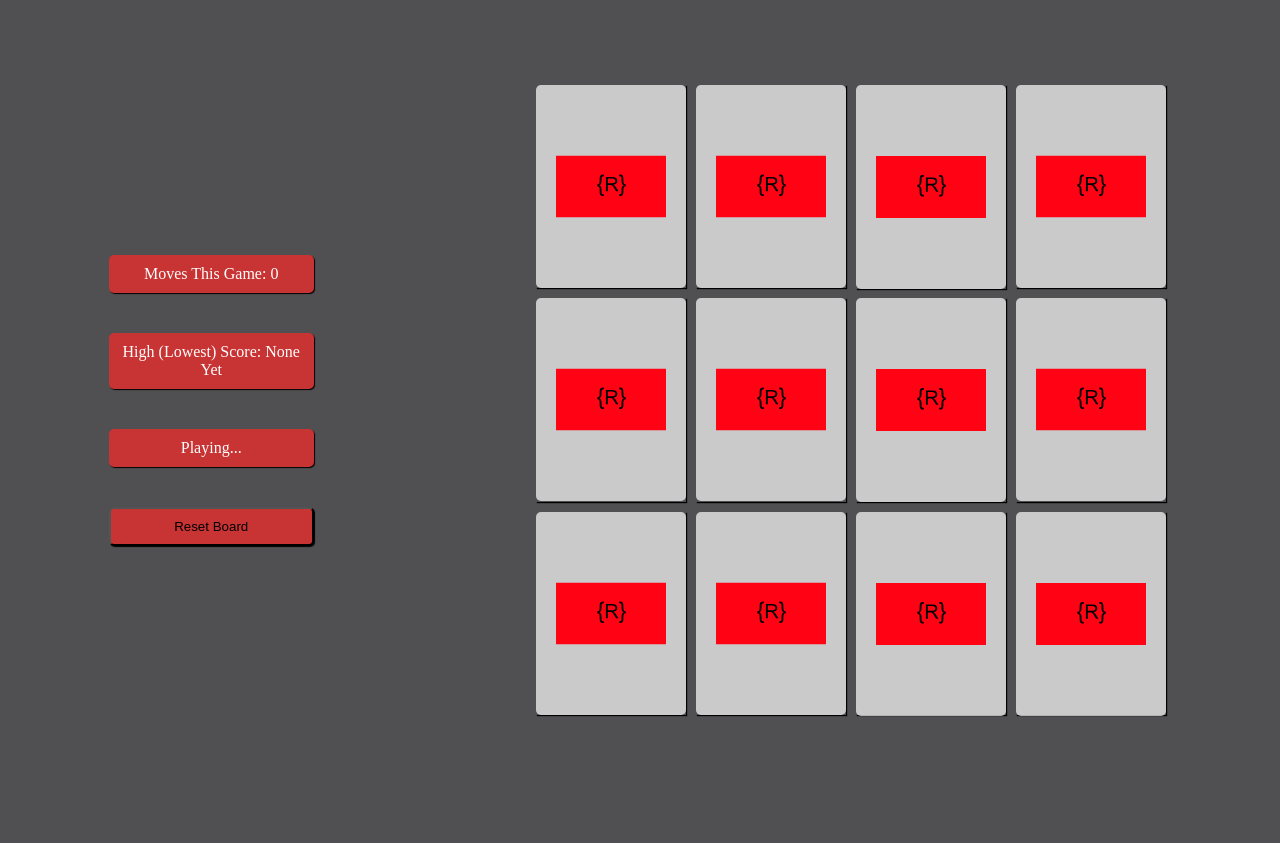
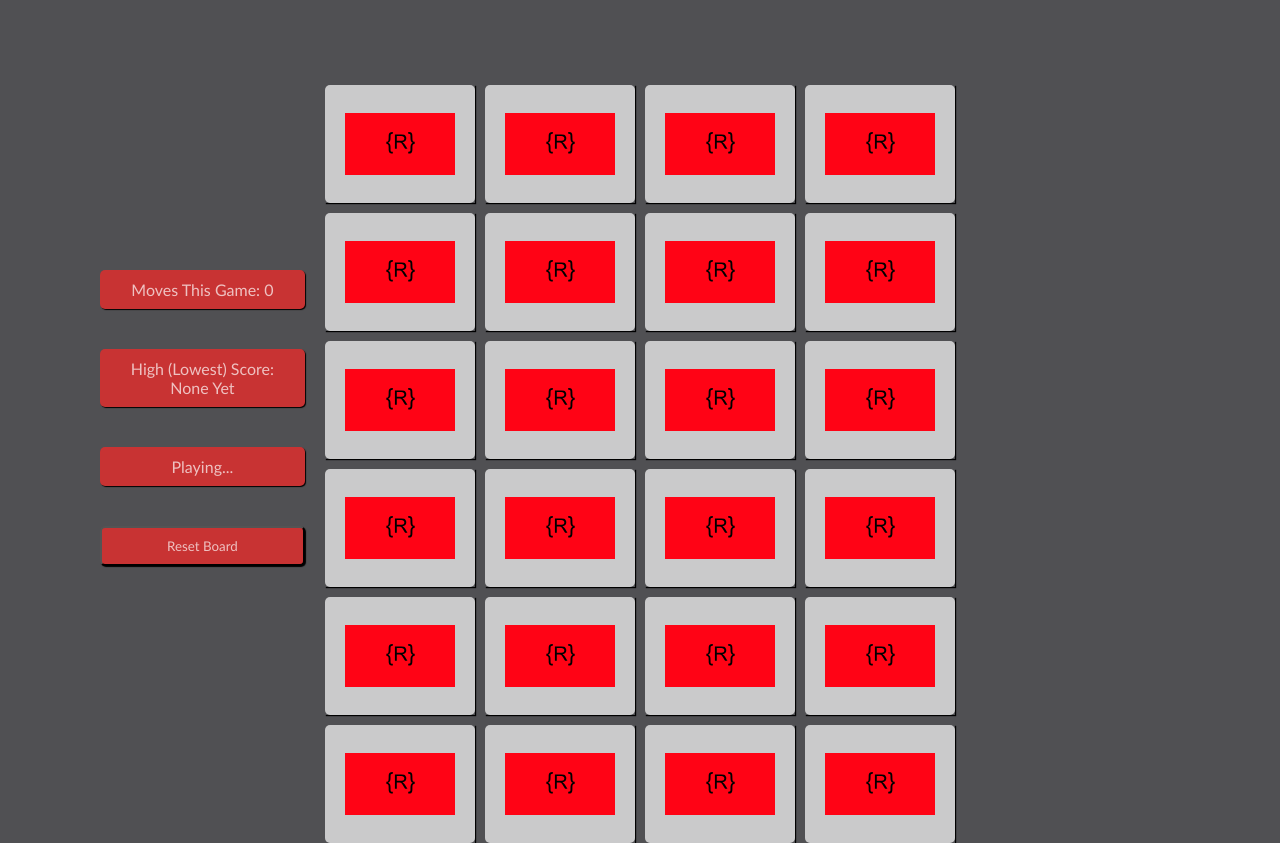
Before and after one commit to stephanedreyfus/memoryGame, a plain HTML site: page index.html in a window 1280 px wide. Before the commit the page ends 800 px from the top, so only its background shows below. Drawn offline with Linux system fonts and the light colour scheme.

Commit message:
Added more cards, tweaked CSS. Seems to be working.

```diff
--- a/index.html
+++ b/index.html
@@ -70,7 +70,54 @@
             <img class="front" src="images/Torus_7.svg" alt="Torus 7">
             <img class="back" src="images/red-rithm.svg" alt="Memory Card">
         </div>
+        <div class="memory-card" data-framework="Diring_5">
+            <img class="front" src="images/Diring_5.svg" alt="Diring 5">
+            <img class="back" src="images/red-rithm.svg" alt="Memory Card">
+        </div>
+        <div class="memory-card" data-framework="Diring_5">
+            <img class="front" src="images/Diring_5.svg" alt="Diring 5">
+            <img class="back" src="images/red-rithm.svg" alt="Memory Card">
+        </div>
+        <div class="memory-card" data-framework="Disc28">
+            <img class="front" src="images/Disc28.svg" alt="Disc28">
+            <img class="back" src="images/red-rithm.svg" alt="Memory Card">
+        </div>
+        <div class="memory-card" data-framework="Disc28">
+            <img class="front" src="images/Disc28.svg" alt="Disc28">
+            <img class="back" src="images/red-rithm.svg" alt="Memory Card">
+        </div>
+        <div class="memory-card" data-framework="Flower4">
+            <img class="front" src="images/Flower4.svg" alt="Flower4">
+            <img class="back" src="images/red-rithm.svg" alt="Memory Card">
+        </div>
+        <div class="memory-card" data-framework="Flower4">
+            <img class="front" src="images/Flower4.svg" alt="Flower4">
+            <img class="back" src="images/red-rithm.svg" alt="Memory Card">
+        </div>
+        <div class="memory-card" data-framework="Rhombille">
+            <img class="front" src="images/Rhombille.svg" alt="Rhombille">
+            <img class="back" src="images/red-rithm.svg" alt="Memory Card">
+        </div>
+        <div class="memory-card" data-framework="Rhombille">
+            <img class="front" src="images/Rhombille.svg" alt="Rhombille">
+            <img class="back" src="images/red-rithm.svg" alt="Memory Card">
+        </div>
+        <div class="memory-card" data-framework="Star_ball_5">
+            <img class="front" src="images/Star_ball_5.svg" alt="Star_ball_5">
+            <img class="back" src="images/red-rithm.svg" alt="Memory Card">
+        </div>
+        <div class="memory-card" data-framework="Star_ball_5">
+            <img class="front" src="images/Star_ball_5.svg" alt="Star_ball_5">
+            <img class="back" src="images/red-rithm.svg" alt="Memory Card">
+        </div>
+        <div class="memory-card" data-framework="Triring41">
+            <img class="front" src="images/Triring41.svg" alt="Triring41">
+            <img class="back" src="images/red-rithm.svg" alt="Memory Card">
+        </div>
+        <div class="memory-card" data-framework="Triring41">
+            <img class="front" src="images/Triring41.svg" alt="Triring41">
+            <img class="back" src="images/red-rithm.svg" alt="Memory Card">
+        </div>
     </section>
-
 </body>
 </html>
--- a/memory.css
+++ b/memory.css
@@ -8,7 +8,6 @@ body {
     display: flex;
     height: 100vh;
     background: rgb(80, 80, 83);
-    font-family: Impact, Haettenschweiler, 'Arial Narrow Bold', sans-serif 3vh;
 }
 
 .move-info {
@@ -18,6 +17,9 @@ body {
     align-items: center;
     text-align: center;
     margin: auto;
+    position: absolute;
+    left: 100px;
+    top: 250px;
     color: white;
 }
 .move-info div, button {
@@ -27,6 +29,8 @@ body {
     margin: 20px 0;
     padding: 10px;
     width: 16vw;
+    color: rgba(255, 255, 255, 0.699);
+    font-family: 'Gill Sans', 'Gill Sans MT', Calibri, 'Trebuchet MS', sans-serif;
 }
 
 .board {
@@ -40,7 +44,7 @@ body {
 
 .memory-card {
     width: calc(25% - 10px);
-    height: calc(33.333% - 10px);
+    height: calc(20% - 10px);
     margin: 5px;
     position: relative;
     box-shadow: 1px 1px 1px rgba(0, 0, 0.3);
--- a/memory.js
+++ b/memory.js
@@ -11,7 +11,7 @@ let winMessage = document.getElementById('win-message');
 
 (function shuffle(){
     cards.forEach(card => {
-        let randomPos = Math.floor(Math.random() * 12);
+        let randomPos = Math.floor(Math.random() * 24);
         card.style.order = randomPos;
     });
 })()
@@ -56,7 +56,7 @@ function resetBoard(){
 }
 
 function ifWin(){
-    if (document.querySelectorAll('.flip').length === 12){
+    if (document.querySelectorAll('.flip').length === 24){
         if (highScore === 0 || moveCounter < highScore){
             winMessage.innerHTML = ("Congratulations! With " + moveCounter.toString() + " moves, you got the new high score!");
             highScore = moveCounter;
@@ -79,6 +79,7 @@ reset.addEventListener('click', function(){
     });
 });
 
+// Leaving this here as an example to myself. Both worked, but the later is where I am currently at.
 // cards.forEach(card => card.addEventListener('click', flipCard));
 
 cards.forEach(function(card){
```
Also changed, not shown: images/Diring_5.svg (added), images/Disc28.svg (added), images/Flower4.svg (added), images/Rhombille.svg (added), images/Star_ball_5.svg (added), images/Triring41.svg (added), 1 other file.
